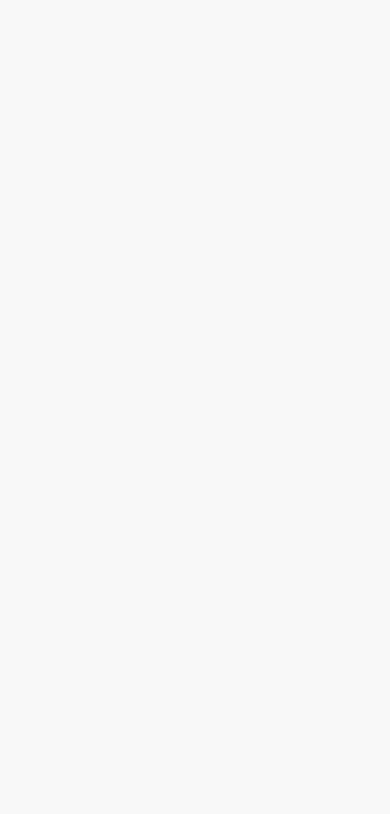
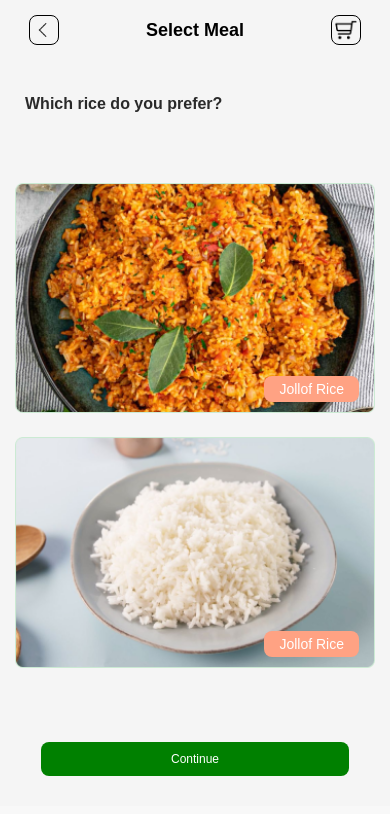
Before and after one commit to kelvintony/okchinda-student, a React (Vite) app: page /meal-preference-rice in a window 390 px wide. Before the commit this address had no page. Shown: the top 814 px of the page. Built offline with nearby package versions, Linux system fonts and the light colour scheme; a web font is replaced by a local one.

Commit message:
i made the rice meal prefrence part

```diff
--- a/src/App.jsx
+++ b/src/App.jsx
@@ -3,6 +3,7 @@ import Login from "./pages/Login/Login";
 import SelectMealSoup from "./pages/SelectMealSoup/SelectMealSoup";
 import EmptyCart from "./pages/EmptyCart/EmptyCart";
 import CartWithOrder from "./pages/CartWithOrder/CartWithOrder";
+import MealPreferenceRice from "./pages/MealPreferenceRice/MealPreferenceRice";
 import { BrowserRouter, Routes, Route } from "react-router-dom";
 
 function App() {
@@ -17,6 +18,12 @@ function App() {
           <Route exact path="/empty-cart" element={<EmptyCart />} />
 
           <Route exact path="/cart-with-order" element={<CartWithOrder />} />
+
+          <Route
+            exact
+            path="/meal-preference-rice"
+            element={<MealPreferenceRice />}
+          />
         </Routes>
       </BrowserRouter>
     </>
--- /dev/null
+++ b/src/pages/MealPreferenceRice/MealPreferenceRice.css
@@ -0,0 +1,142 @@
+.meal_preference {
+  max-width: 900px;
+  margin: 0 auto;
+  background-color: whitesmoke;
+  position: relative;
+  padding: 15px;
+}
+
+.meal_first_part {
+  display: flex;
+  justify-content: space-around;
+  gap: 100px;
+}
+.meal_first_part img {
+  width: 30px;
+  height: 30px;
+}
+
+.meal_first_part h3 {
+  font-family: "Merriweather Sans", sans-serif;
+  font-size: 28px;
+  color: writing grey;
+  margin-top: 5px;
+}
+
+/* second part */
+.meal_preference_second_section {
+  padding: 50px 10px;
+}
+
+.meal_preference_second_section h6 {
+  font-family: "Merriweather Sans", sans-serif;
+  font-size: 20px;
+  color: #2a2a2a;
+  margin-bottom: 20px;
+}
+
+.inner_inner img {
+  margin-bottom: 20px;
+}
+.inner_inner {
+  position: relative;
+}
+
+.bottom_right {
+  position: absolute;
+  bottom: 35px;
+  right: 16px;
+  background-color: #ffa283;
+  padding: 5px 15px;
+  border-radius: 8px;
+  color: white;
+  font-family: "Merriweather Sans", sans-serif;
+  font-size: 14px;
+}
+
+.Meal_rice_inner {
+  text-align: center;
+}
+
+.Meal_rice_inner button {
+  background-color: green;
+  color: white;
+  padding: 10px 130px;
+  border-radius: 8px;
+  margin-top: 70px;
+  font-family: "Merriweather Sans", sans-serif;
+  font-size: 12px;
+}
+
+.Meal_rice_inner button:hover {
+  background-color: rgb(4, 192, 4);
+}
+
+@media screen and (max-width: 900px) {
+  /* first part */
+  .meal_first_part {
+    display: flex;
+    justify-content: space-around;
+    gap: 60px;
+  }
+  .meal_first_part img {
+    width: 30px;
+    height: 30px;
+    border: 1px solid black;
+    padding: 3px;
+    border-radius: 8px;
+  }
+
+  .meal_first_part h3 {
+    font-family: "Merriweather Sans", sans-serif;
+    font-size: 18px;
+    color: writing grey;
+    margin-top: 5px;
+  }
+
+  /* second part */
+  .meal_preference_second_section {
+    padding: 50px 10px;
+  }
+
+  .meal_preference_second_section h6 {
+    font-family: "Merriweather Sans", sans-serif;
+    font-size: 16px;
+    color: #2a2a2a;
+    margin-bottom: 20px;
+  }
+
+  .inner_inner img {
+    margin-bottom: 20px;
+  }
+  .inner_inner {
+    position: relative;
+  }
+
+  .bottom_right {
+    position: absolute;
+    bottom: 35px;
+    right: 16px;
+    background-color: #ffa283;
+    padding: 5px 15px;
+    border-radius: 8px;
+    color: white;
+    font-family: "Merriweather Sans", sans-serif;
+    font-size: 14px;
+  }
+
+  .Meal_rice_inner button {
+    background-color: green;
+    color: white;
+    padding: 10px 130px;
+    border-radius: 8px;
+    margin-top: 50px;
+    font-family: "Merriweather Sans", sans-serif;
+    font-size: 12px;
+    margin-bottom: 15px;
+  }
+
+  .Meal_rice_inner button:hover {
+    background-color: rgb(4, 192, 4);
+  }
+}
--- /dev/null
+++ b/src/pages/MealPreferenceRice/MealPreferenceRice.jsx
@@ -0,0 +1,37 @@
+import "./MealPreferenceRice.css";
+
+const MealPreferenceRice = () => {
+  return (
+    <section className="meal_preference">
+      {/* first part */}
+      <section className="meal_preference_first_section">
+        <div className="meal_first_part">
+          <img src="./arrow.png" alt="" />
+          <h3>Select Meal</h3>
+          <img src="./f7_cart.png" alt="" />
+        </div>
+      </section>
+
+      {/* second part */}
+      <section className="meal_preference_second_section">
+        <h6>Which rice do you prefer?</h6>
+      </section>
+
+      <section className="inner_inner">
+        <img src="./jollofrice.png" alt="" />
+        <div className="bottom_right">Jollof Rice</div>
+      </section>
+
+      <section className="inner_inner">
+        <img src="./whiterice.png" alt="" />
+        <div className="bottom_right">Jollof Rice</div>
+      </section>
+
+      <div className="Meal_rice_inner">
+        <button>Continue</button>
+      </div>
+    </section>
+  );
+};
+
+export default MealPreferenceRice;
```
Also changed, not shown: public/jollofrice.png (added), public/whiterice.png (added).
